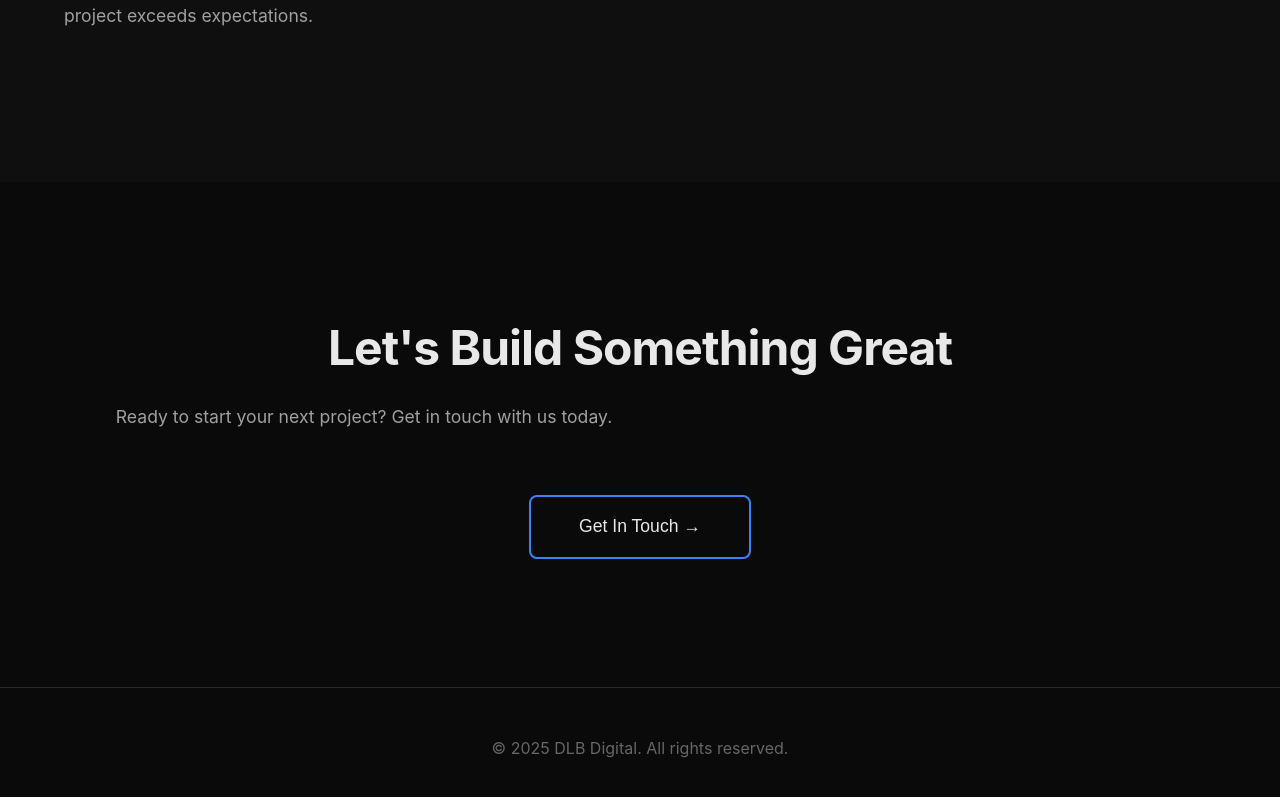
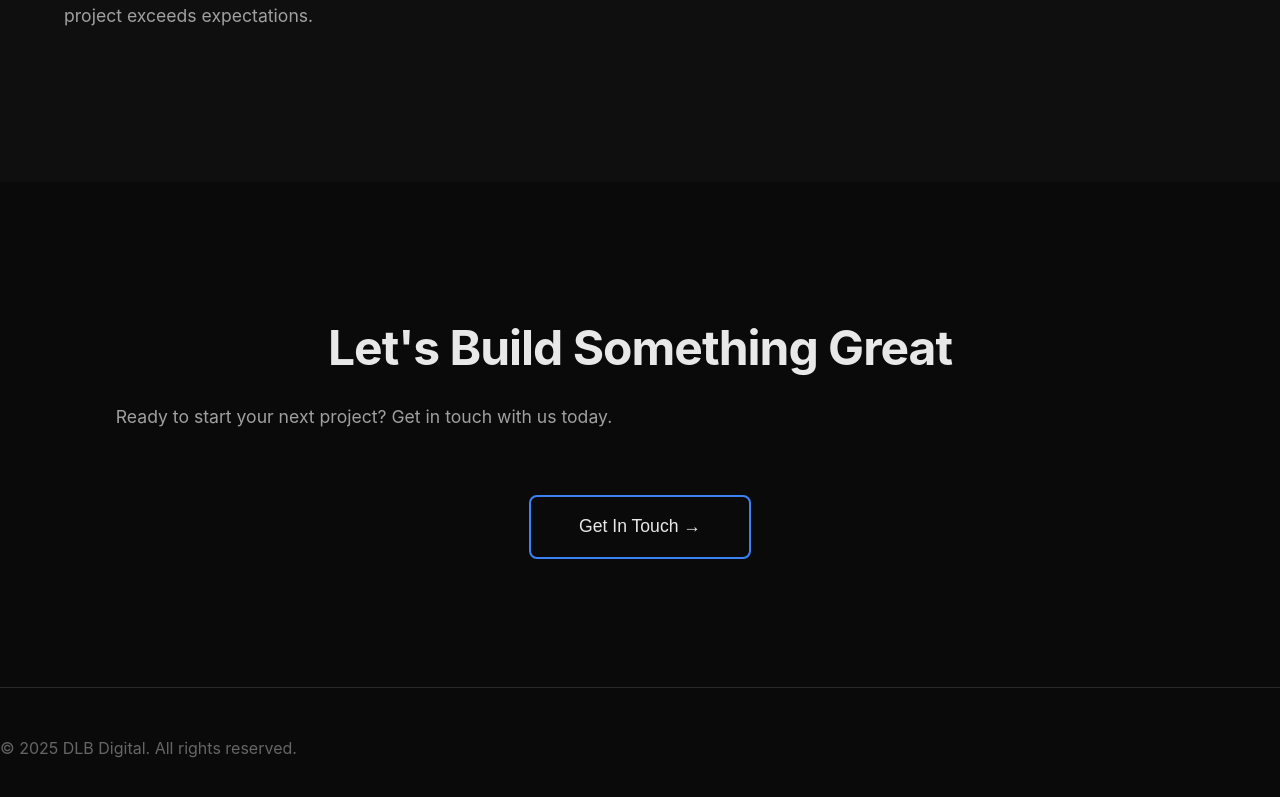
Before and after one commit to dani-beltran/dlb-digital-web, a Vue app: page / in a window 1280 px wide. Shown: the part 4059-4856 px from the top of the page. Built offline with nearby package versions, Linux system fonts and the light colour scheme; no server answers.

Commit message:
style: update footer styles for improved layout and responsiveness

```diff
--- a/src/components/FooterSection.vue
+++ b/src/components/FooterSection.vue
@@ -10,9 +10,18 @@
 
 <style scoped>
 footer {
-  padding: 3rem 5%;
+  max-width: 1400px;
+  margin: 0 auto;
+  padding: 3rem 0;
   border-top: 1px solid var(--border);
-  text-align: center;
+  text-align: left;
   color: #666;
 }
+
+@media (max-width: 768px) {
+  footer {
+    text-align: center;
+  }
+
+}
 </style>
```
